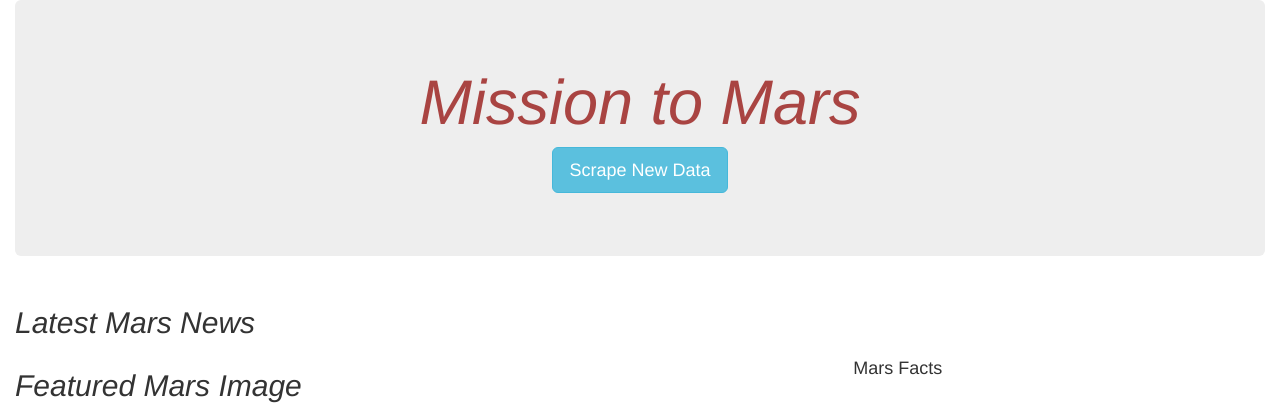
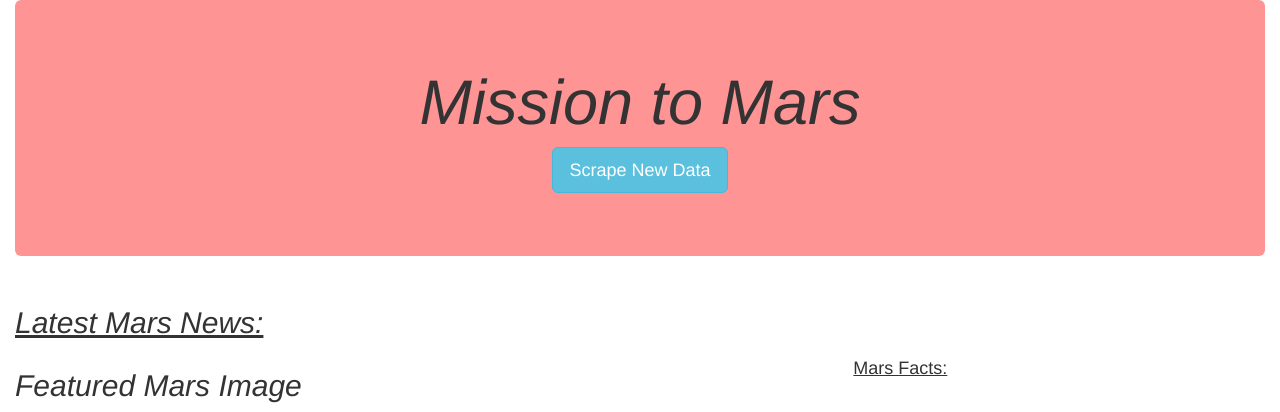
Before and after one commit to Apollo619/Mission-to-Mars, a Flask app: page / in a window 1280 px wide. Shown: the top 412 px of the page. Run offline with Flask 2, Linux system fonts and the light colour scheme; data that the repository does not hold is empty; some libraries are stand-ins or nearby versions.

Commit message:
Module 10 Challenge

```diff
--- a/templates/index.html
+++ b/templates/index.html
@@ -10,17 +10,17 @@
  <body>
  <div class="container-fluid">
     <!-- Add Jumbotron to Header -->
-    <div class="jumbotron text-center text-light bg-dark">
-      <h1><em class="text-danger">Mission to Mars</em></h1>
+    <div style="background: rgb(255, 148, 148) !important" class="jumbotron">
+      <h1 class="text-center text-black-50"><em>Mission to Mars</em></h1>
       <!-- Add a button to activate scraping script -->
-      <p><a class="btn btn-info btn-lg" href="/scrape" role="button">Scrape New Data</a></p>
+      <p class="text-center"><a class="btn btn-info btn-lg" href="/scrape" role="button">Scrape New Data</a></p>
     </div>
     <!-- Add section for Mars News -->
     <div class="row" id="mars-news">
       <div class="col-md-12">
         <div class="media">
           <div class="media-body">
-            <h2><em>Latest Mars News</em></h2>
+            <h2><u><em>Latest Mars News:</em></u></h2>
             <h4 class="media-heading">{{ mars.news_title }}</h4>
             <p class="text-justify">{{ mars.news_paragraph }}</p>
           </div>
@@ -38,15 +38,15 @@
       <div class="col-md-4">
         <!-- Mars Facts -->
         <div class="row" id="mars-facts">
-          <h4 class="text-justify">Mars Facts</h4>
-          {{ mars.facts | safe }}
+          <h4 class="text-justify"><u>Mars Facts:</u></h4>
+          <table class="table table-striped">{{ mars.facts | safe }}</table>
         </div>
       </div>
     </div>
     <!-- Section for Mars Hemispheres-->
     <section class="content">
       <div class="row" id="mars-hemispheres">
-        <p><h2 class="text-center bg-dark"><strong class="text-danger">Mars Hemispheres</strong></h2></p>
+        <p><h2 class="text-center"><strong class="text-danger">Mars Hemispheres</strong></h2></p>
       </div>
         {% for hemisphere in mars.mars_hemi %}
           <div class="img col-md-6">
```
